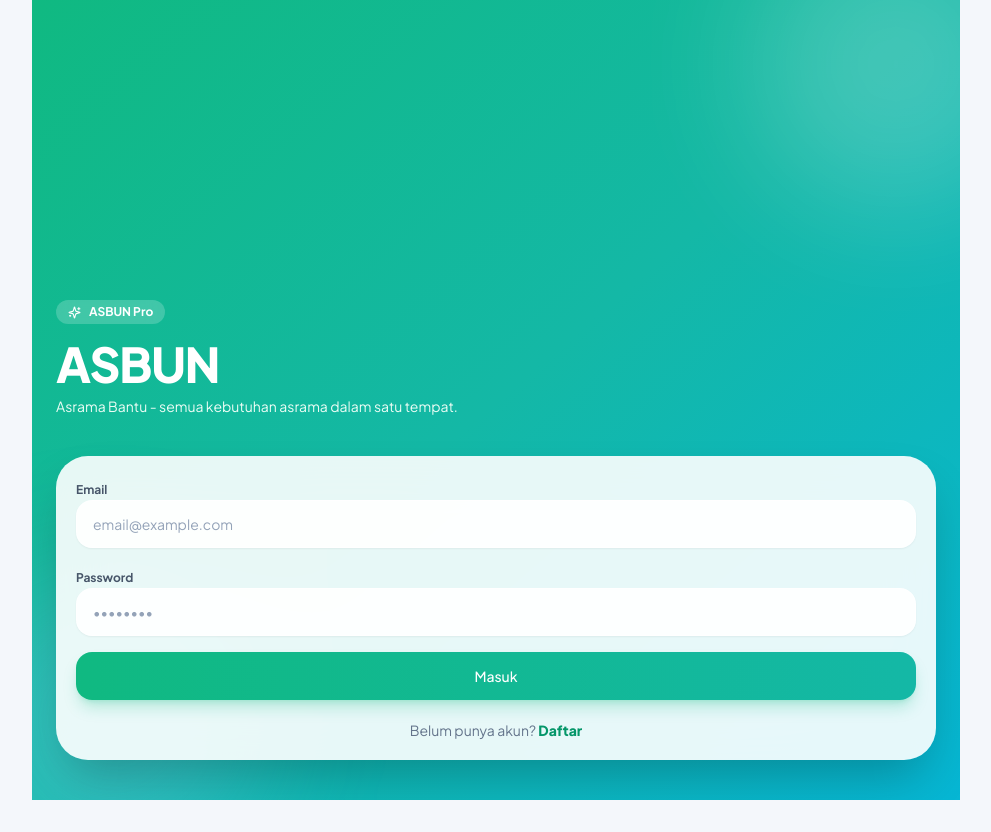
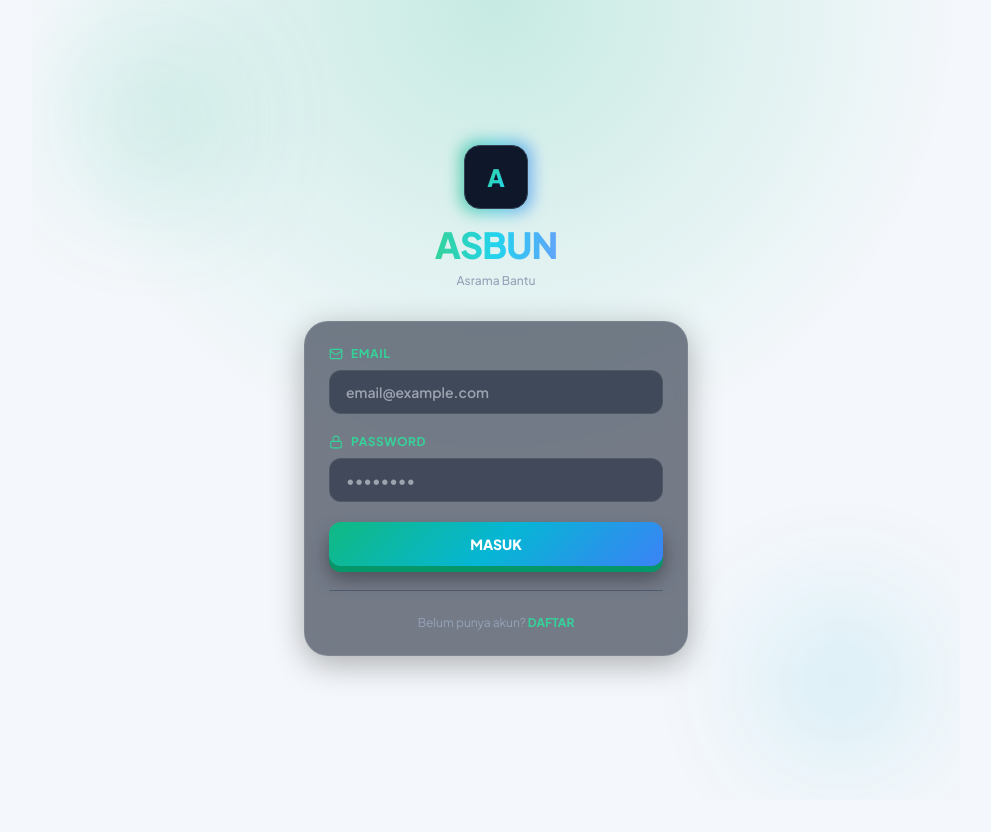
Before and after one commit to Azyte/asbunv2, a Next.js app: page /login in a window 1280 px wide. Shown: the whole page, without its empty margins (288-1279 px from the left). Built offline with nearby package versions, Linux system fonts and the light colour scheme.

Commit message:
style: complete retro theme

```diff
--- a/src/app/(auth)/login/page.tsx
+++ b/src/app/(auth)/login/page.tsx
@@ -6,7 +6,7 @@ import { useRouter } from "next/navigation";
 import { Button } from "@/components/ui/button";
 import { Input } from "@/components/ui/input";
 import Link from "next/link";
-import { Sparkles } from "lucide-react";
+import { Sparkles, Lock, Mail } from "lucide-react";
 
 export default function LoginPage() {
   const [email, setEmail] = useState("");
@@ -29,36 +29,55 @@ export default function LoginPage() {
   }
 
   return (
-    <div className="relative flex min-h-screen flex-col justify-end overflow-hidden px-6 pb-10">
-      <div className="absolute inset-0 bg-gradient-to-br from-emerald-500 via-teal-500 to-cyan-500" />
-      <div className="absolute -top-20 -right-20 h-72 w-72 rounded-full bg-white/20 blur-3xl" />
-      <div className="absolute -bottom-16 -left-16 h-72 w-72 rounded-full bg-sky-300/30 blur-3xl" />
+    <div className="relative flex min-h-screen flex-col items-center justify-center px-4 py-12 overflow-hidden">
+      {/* Retro Background */}
+      <div className="absolute inset-0 bg-[radial-gradient(circle_at_50%_0%,rgba(16,185,129,0.2),transparent_50%)]" />
+      <div className="absolute top-10 left-10 h-40 w-40 rounded-full bg-emerald-500/20 blur-3xl animate-pulse" />
+      <div className="absolute bottom-10 right-10 h-40 w-40 rounded-full bg-cyan-500/20 blur-3xl animate-pulse" />
 
-      <div className="relative mb-10 text-white">
-        <div className="mb-4 inline-flex items-center gap-2 rounded-full bg-white/20 px-3 py-1 text-xs font-bold backdrop-blur"><Sparkles size={13} /> ASBUN Pro</div>
-        <h1 className="text-5xl font-black tracking-tight">ASBUN</h1>
-        <p className="mt-2 text-sm text-emerald-50">Asrama Bantu - semua kebutuhan asrama dalam satu tempat.</p>
+      <div className="z-10 w-full max-w-sm">
+        {/* Logo */}
+        <div className="mb-8 flex flex-col items-center">
+          <div className="relative mb-4">
+            <div className="absolute -inset-1 bg-gradient-to-r from-emerald-500 via-cyan-500 to-blue-500 rounded-2xl blur opacity-75 animate-pulse" />
+            <div className="relative flex h-16 w-16 items-center justify-center rounded-2xl bg-slate-900 border border-slate-700">
+              <span className="text-2xl font-black text-transparent bg-clip-text bg-gradient-to-br from-emerald-400 to-cyan-400">A</span>
+            </div>
+          </div>
+          <h1 className="text-4xl font-black text-transparent bg-clip-text bg-gradient-to-r from-emerald-400 via-cyan-400 to-blue-400 tracking-tight mb-2">
+            ASBUN
+          </h1>
+          <p className="text-xs font-medium text-slate-400">Asrama Bantu</p>
         </div>
 
-      <div className="relative rounded-[2rem] bg-white/90 p-5 shadow-2xl backdrop-blur-xl">
-        <form onSubmit={handleSubmit} className="space-y-4">
-          <div>
-            <label className="text-xs font-bold text-slate-600">Email</label>
+        {/* Card */}
+        <div className="glass-panel rounded-3xl p-6 border border-slate-700/50">
+          <form onSubmit={handleSubmit} className="space-y-5">
+            <div className="space-y-2">
+              <label className="text-xs font-bold text-emerald-400 uppercase tracking-wider flex items-center gap-2">
+                <Mail size={14} /> Email
+              </label>
               <Input type="email" value={email} onChange={e => setEmail(e.target.value)} placeholder="email@example.com" required />
             </div>
-          <div>
-            <label className="text-xs font-bold text-slate-600">Password</label>
+            <div className="space-y-2">
+              <label className="text-xs font-bold text-emerald-400 uppercase tracking-wider flex items-center gap-2">
+                <Lock size={14} /> Password
+              </label>
               <Input type="password" value={password} onChange={e => setPassword(e.target.value)} placeholder="••••••••" required />
             </div>
-          {error && <p className="text-sm text-red-500">{error}</p>}
-          <Button type="submit" className="w-full h-12 rounded-2xl" disabled={loading}>
-            {loading ? "Loading..." : "Masuk"}
+            {error && <p className="text-xs text-red-400 bg-red-900/20 p-2 rounded-lg">{error}</p>}
+            <Button type="submit" className="w-full" disabled={loading}>
+              {loading ? "Loading..." : "MASUK"}
             </Button>
           </form>
 
-        <p className="mt-5 text-center text-sm text-slate-500">
-          Belum punya akun? <Link href="/register" className="font-extrabold text-emerald-600">Daftar</Link>
+          <div className="mt-6 pt-6 border-t border-slate-700/50 text-center">
+            <p className="text-xs text-slate-400">
+              Belum punya akun?{" "}
+              <Link href="/register" className="text-emerald-400 font-bold hover:text-emerald-300 transition-colors">DAFTAR</Link>
             </p>
+          </div>
+        </div>
       </div>
     </div>
   );
--- a/src/app/(auth)/register/page.tsx
+++ b/src/app/(auth)/register/page.tsx
@@ -5,6 +5,7 @@ import { useRouter } from "next/navigation";
 import { Button } from "@/components/ui/button";
 import { Input } from "@/components/ui/input";
 import Link from "next/link";
+import { User, Mail, Lock, Home } from "lucide-react";
 
 export default function RegisterPage() {
   const [form, setForm] = useState({ name: "", email: "", password: "", room: "" });
@@ -30,34 +31,58 @@ export default function RegisterPage() {
   }
 
   return (
-    <div className="flex min-h-screen flex-col items-center justify-center px-6">
-      <div className="w-full max-w-sm">
-        <h1 className="mb-8 text-2xl font-bold text-center">Daftar Akun Baru</h1>
+    <div className="relative flex min-h-screen flex-col items-center justify-center px-4 py-12 overflow-hidden">
+      <div className="absolute inset-0 bg-[radial-gradient(circle_at_50%_0%,rgba(16,185,129,0.2),transparent_50%)]" />
+      <div className="absolute top-10 left-10 h-40 w-40 rounded-full bg-emerald-500/20 blur-3xl animate-pulse" />
+      <div className="absolute bottom-10 right-10 h-40 w-40 rounded-full bg-cyan-500/20 blur-3xl animate-pulse" />
+
+      <div className="z-10 w-full max-w-sm">
+        <div className="mb-8 flex flex-col items-center">
+          <h1 className="text-4xl font-black text-transparent bg-clip-text bg-gradient-to-r from-emerald-400 via-cyan-400 to-blue-400 tracking-tight mb-2">
+            DAFTAR
+          </h1>
+          <p className="text-xs font-medium text-slate-400">Buat akun baru</p>
+        </div>
+
+        <div className="glass-panel rounded-3xl p-6 border border-slate-700/50">
           <form onSubmit={handleSubmit} className="space-y-4">
-          <div>
-            <label className="text-sm font-medium">Nama Lengkap</label>
+            <div className="space-y-2">
+              <label className="text-xs font-bold text-emerald-400 uppercase tracking-wider flex items-center gap-2">
+                <User size={14} /> Nama
+              </label>
               <Input required value={form.name} onChange={e => setForm({...form, name: e.target.value})} />
             </div>
-          <div>
-            <label className="text-sm font-medium">Email</label>
+            <div className="space-y-2">
+              <label className="text-xs font-bold text-emerald-400 uppercase tracking-wider flex items-center gap-2">
+                <Mail size={14} /> Email
+              </label>
               <Input type="email" required value={form.email} onChange={e => setForm({...form, email: e.target.value})} />
             </div>
-          <div>
-            <label className="text-sm font-medium">Password</label>
+            <div className="space-y-2">
+              <label className="text-xs font-bold text-emerald-400 uppercase tracking-wider flex items-center gap-2">
+                <Lock size={14} /> Password
+              </label>
               <Input type="password" required value={form.password} onChange={e => setForm({...form, password: e.target.value})} />
             </div>
-          <div>
-            <label className="text-sm font-medium">Nomor Kamar</label>
+            <div className="space-y-2">
+              <label className="text-xs font-bold text-emerald-400 uppercase tracking-wider flex items-center gap-2">
+                <Home size={14} /> Kamar
+              </label>
               <Input required value={form.room} onChange={e => setForm({...form, room: e.target.value})} placeholder="Contoh: A1-102" />
             </div>
-          {error && <p className="text-sm text-red-500">{error}</p>}
-          <Button type="submit" className="w-full" size="lg" disabled={loading}>
-            {loading ? "Loading..." : "Daftar"}
+            {error && <p className="text-xs text-red-400 bg-red-900/20 p-2 rounded-lg">{error}</p>}
+            <Button type="submit" className="w-full" disabled={loading}>
+              {loading ? "Loading..." : "DAFTAR"}
             </Button>
           </form>
-        <p className="mt-6 text-center text-sm text-gray-500">
-          Sudah punya akun? <Link href="/login" className="font-medium text-green-600">Masuk</Link>
+
+          <div className="mt-6 pt-6 border-t border-slate-700/50 text-center">
+            <p className="text-xs text-slate-400">
+              Sudah punya akun?{" "}
+              <Link href="/login" className="text-emerald-400 font-bold hover:text-emerald-300 transition-colors">MASUK</Link>
             </p>
+          </div>
+        </div>
       </div>
     </div>
   );
--- a/src/app/globals.css
+++ b/src/app/globals.css
@@ -3,8 +3,12 @@
 @tailwind utilities;
 
 :root {
-  --background: #f4f7fb;
-  --foreground: #0f172a;
+  --background: #0f172a;
+  --foreground: #f8fafc;
+  --card-bg: #1e293b;
+  --card-border: rgba(255,255,255,0.08);
+  --accent: #10b981;
+  --accent-gradient: linear-gradient(135deg, #10b981, #06b6d4, #3b82f6);
 }
 
 html {
@@ -14,6 +18,8 @@ html {
 body {
   color: var(--foreground);
   background: var(--background);
+  background-image: radial-gradient(circle at 20% 20%, rgba(16,185,129,0.12) 0%, transparent 40%),
+                    radial-gradient(circle at 80% 80%, rgba(6,182,212,0.12) 0%, transparent 40%);
   -webkit-tap-highlight-color: transparent;
   overflow-x: hidden;
 }
@@ -26,19 +32,118 @@ body {
   padding-bottom: env(safe-area-inset-bottom);
 }
 
-/* Glassmorphism utility */
-.glass {
-  background: rgba(255, 255, 255, 0.85);
-  backdrop-filter: blur(12px);
-  -webkit-backdrop-filter: blur(12px);
-  border-top: 1px solid rgba(255, 255, 255, 0.5);
+/* 3D Card with gradient border */
+.card-3d {
+  position: relative;
+  background: var(--card-bg);
+  border-radius: 1.5rem;
+  border: 1px solid var(--card-border);
+  box-shadow: 0 12px 40px rgba(0,0,0,0.4);
+  transition: all 0.3s cubic-bezier(0.4,0,0.2,1);
 }
 
-/* Hide scrollbar for horizontal scrolls */
-.no-scrollbar::-webkit-scrollbar {
-  display: none;
+.card-3d::before {
+  content: '';
+  position: absolute;
+  inset: -2px;
+  border-radius: 1.5rem;
+  padding: 2px;
+  background: linear-gradient(45deg, var(--accent), #06b6d4, #3b82f6);
+  -webkit-mask: linear-gradient(#fff 0 0) content-box, linear-gradient(#fff 0 0);
+  -webkit-mask-composite: xor;
+  mask-composite: exclude;
+  opacity: 0.3;
+  transition: all 0.3s;
 }
-.no-scrollbar {
-  -ms-overflow-style: none;
-  scrollbar-width: none;
+
+.card-3d:hover {
+  transform: translateY(-4px);
+  box-shadow: 0 20px 50px rgba(0,0,0,0.5);
 }
+
+.card-3d:hover::before {
+  opacity: 0.5;
+}
+
+/* Gradient Text */
+.text-gradient {
+  background: var(--accent-gradient);
+  -webkit-background-clip: text;
+  background-clip: text;
+  color: transparent;
+  animation: gradient 3s ease infinite;
+}
+
+@keyframes gradient {
+  0% { background-position: 0% 50%; }
+  50% { background-position: 100% 50%; }
+  100% { background-position: 0% 50%; }
+}
+
+/* Retro Button */
+.btn-retro {
+  background: var(--accent-gradient);
+  color: white;
+  font-weight: 800;
+  box-shadow: 0 6px 0 #059669, 0 12px 20px rgba(0,0,0,0.4);
+  transition: all 0.1s;
+}
+
+.btn-retro:active {
+  transform: translateY(4px);
+  box-shadow: 0 2px 0 #059669, 0 4px 8px rgba(0,0,0,0.4);
+}
+
+.btn-retro:disabled {
+  opacity: 0.7;
+  cursor: not-allowed;
+  box-shadow: none;
+}
+
+/* Retro Input */
+.input-retro {
+  background: rgba(30,41,59,0.6);
+  border: 1px solid var(--card-border);
+  color: white;
+  font-weight: 600;
+  transition: all 0.2s;
+}
+
+.input-retro:focus {
+  outline: none;
+  border-color: var(--accent);
+  box-shadow: 0 0 0 3px rgba(16,185,129,0.2);
+}
+
+/* Retro Select */
+.select-retro {
+  background: rgba(30,41,59,0.6);
+  border: 1px solid var(--card-border);
+  color: white;
+  font-weight: 600;
+  transition: all 0.2s;
+}
+
+.select-retro:focus {
+  outline: none;
+  border-color: var(--accent);
+}
+
+/* Glass Panel */
+.glass-panel {
+  background: rgba(30,41,59,0.6);
+  backdrop-filter: blur(12px);
+  border: 1px solid var(--card-border);
+  box-shadow: 0 8px 32px rgba(0,0,0,0.3);
+}
+
+/* Badge Retro */
+.badge-retro {
+  background: linear-gradient(135deg, rgba(16,185,129,0.2), rgba(6,182,212,0.2));
+  border: 1px solid rgba(16,185,129,0.3);
+  color: #6ee7b7;
+}
+
+/* No scrollbar */
+.no-scrollbar::-webkit-scrollbar { display: none; }
+.no-scrollbar { -ms-overflow-style: none; scrollbar-width: none; }
--- a/src/components/ui/button.tsx
+++ b/src/components/ui/button.tsx
@@ -3,20 +3,18 @@ import { cva, type VariantProps } from "class-variance-authority"
 import { cn } from "@/lib/utils"
 
 const buttonVariants = cva(
-  "inline-flex items-center justify-center whitespace-nowrap rounded-xl text-sm font-medium transition-colors focus-visible:outline-none disabled:pointer-events-none disabled:opacity-50",
+  "btn-retro inline-flex items-center justify-center rounded-xl text-sm font-black transition-all focus-visible:outline-none disabled:pointer-events-none disabled:opacity-50",
   {
     variants: {
       variant: {
-        default: "bg-gradient-to-r from-emerald-500 to-teal-500 text-white shadow-lg shadow-emerald-500/25 hover:shadow-emerald-500/40 hover:scale-[1.01]",
-        destructive: "bg-red-500 text-white hover:bg-red-600",
-        outline: "border border-gray-300 bg-white hover:bg-gray-50",
-        secondary: "bg-gray-100 text-gray-900 hover:bg-gray-200",
-        ghost: "hover:bg-gray-100",
+        default: "",
+        outline: "bg-transparent border border-slate-600 text-slate-200 shadow-none hover:border-slate-400",
+        ghost: "bg-transparent hover:bg-white/5 text-slate-300 shadow-none",
       },
       size: {
-        default: "h-10 px-4 py-2",
-        sm: "h-9 px-3",
-        lg: "h-12 px-8 text-base",
+        default: "h-11 px-5",
+        sm: "h-9 px-3 text-xs",
+        lg: "h-12 px-6",
         icon: "h-10 w-10",
       },
     },
--- a/src/components/ui/card.tsx
+++ b/src/components/ui/card.tsx
@@ -1,13 +1,13 @@
 import { cn } from "@/lib/utils"
 
 export function Card({ className, ...props }: React.HTMLAttributes<HTMLDivElement>) {
-  return <div className={cn("rounded-[1.5rem] border border-white/70 bg-white shadow-[0_8px_30px_rgb(0,0,0,0.04)] transition-all duration-300", className)} {...props} />
+  return <div className={cn("card-3d p-4", className)} {...props} />
 }
 
 export function CardHeader({ className, ...props }: React.HTMLAttributes<HTMLDivElement>) {
-  return <div className={cn("px-4 pt-4 pb-2", className)} {...props} />
+  return <div className={cn("pb-3", className)} {...props} />
 }
 
 export function CardContent({ className, ...props }: React.HTMLAttributes<HTMLDivElement>) {
-  return <div className={cn("px-4 pb-4", className)} {...props} />
+  return <div className={cn("pb-1", className)} {...props} />
 }
--- a/src/components/ui/input.tsx
+++ b/src/components/ui/input.tsx
@@ -7,10 +7,7 @@ const Input = React.forwardRef<HTMLInputElement, InputProps>(
   ({ className, type, ...props }, ref) => (
     <input
       type={type}
-      className={cn(
-        "flex h-12 w-full rounded-2xl border border-white/70 bg-white/90 px-4 py-2 text-sm shadow-sm placeholder:text-slate-400 focus:outline-none focus:ring-2 focus:ring-emerald-500/30 focus:border-emerald-400 disabled:cursor-not-allowed disabled:opacity-50",
-        className
-      )}
+      className={cn("input-retro flex h-11 w-full rounded-xl px-4 text-sm outline-none disabled:opacity-50", className)}
       ref={ref}
       {...props}
     />
```
Also changed, not shown: src/components/ui/badge.tsx (+13 -13 lines). Lines whose indentation alone changed are shown as unchanged.
